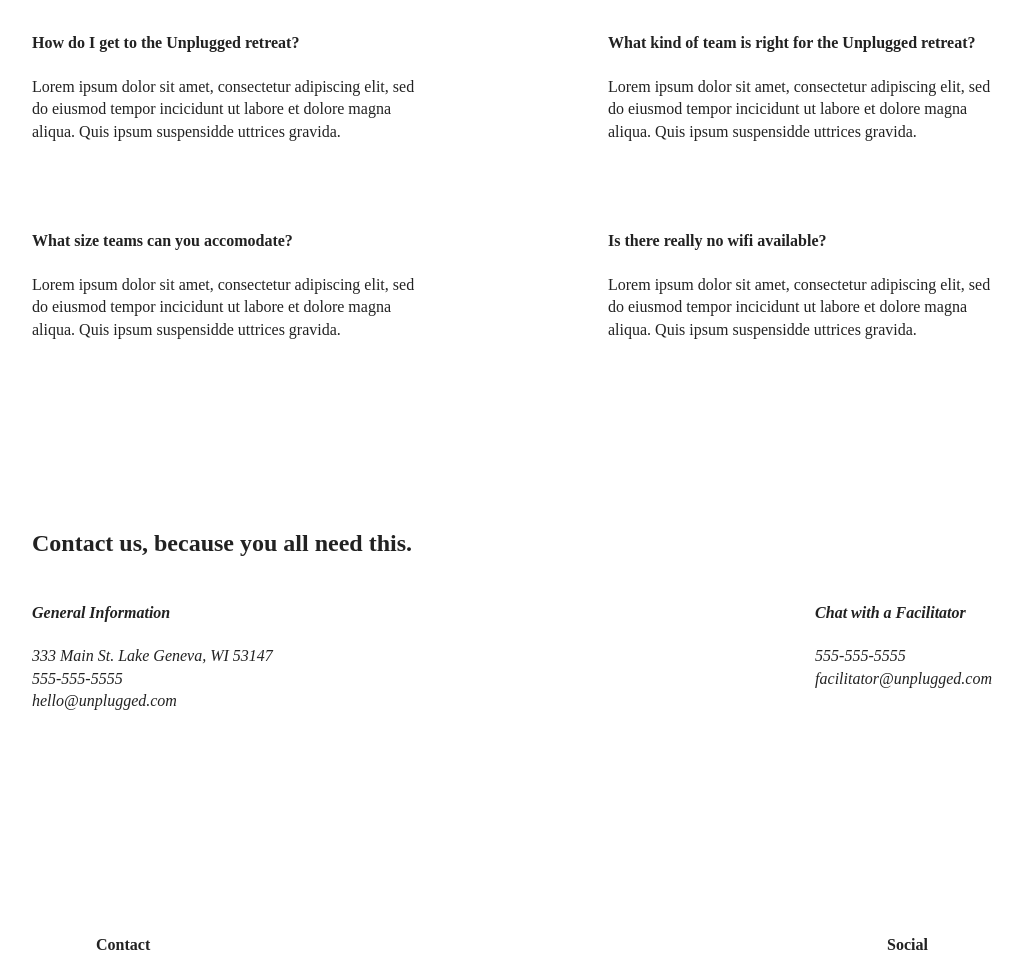
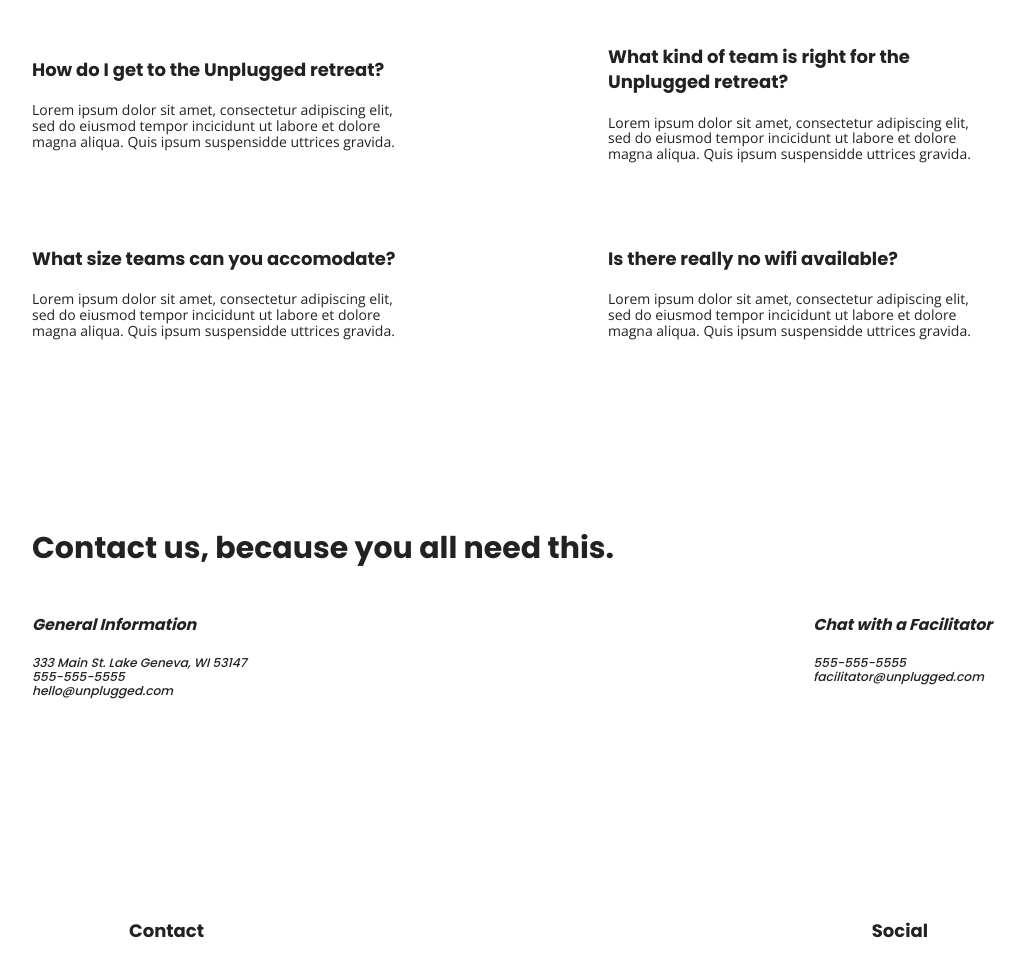
Before and after one commit to NicoleP20/unplugged-retreat, a website: page faqs/index.html in a window 1280 px wide. Shown: the part 253-1208 px from the top of the page, without its empty margins (128-1153 px from the left). Drawn offline with nearby package versions, Linux system fonts and the light colour scheme.

Commit message:
Base text syles and fonts added

```diff
--- a/css/main.css
+++ b/css/main.css
@@ -87,6 +87,51 @@ textarea {
    Author's custom styles
    ========================================================================== */
 
+*/
+   /* General Styles */
+
+   html {
+  font-size: 16px;
+}
+
+body {
+  font-family: "Open Sans", sans-serif;
+  font-size: 1em;
+  text-align: left;
+}
+
+ul,
+ol {
+  list-style-type: none;
+}
+
+a {
+  color: #e2e3ed;
+  text-decoration: none;
+}
+
+h2 {
+  font-family: "Poppins", sans-serif;
+  font-size: 1.875em;
+}
+
+h3,
+h4 {
+  font-family: "Poppins", sans-serif;
+  font-size: 1.125em;
+  margin: 20px 0;
+}
+
+p {
+  font-size: 0.875em;
+  line-height: 1.125em;
+}
+
+address {
+  font-family: "Poppins", sans-serif;
+  font-size: 0.875em;
+}
+
 .content-wrapper {
   width: 90%;
   margin: 50px 0;
@@ -145,6 +190,11 @@ footer .content-wrapper {
 
 footer .contact {
   margin-bottom: 50px;
+  text-align: center;
+}
+
+footer .social {
+  text-align: center;
 }
 
 footer .social-icons {
--- a/faqs/index.html
+++ b/faqs/index.html
@@ -17,6 +17,12 @@
 
     <link rel="stylesheet" href="../css/normalize.css" />
     <link rel="stylesheet" href="../css/main.css" />
+
+    <!-- Google Fonts -->
+    <link
+      href="https://fonts.googleapis.com/css?family=Open+Sans:400,700|Poppins:500,700"
+      rel="stylesheet"
+    />
 
     <meta name="theme-color" content="#fafafa" />
   </head>
```
Also changed, not shown: about/index.html (+6 -0 lines), index.html (+3 -0 lines).
